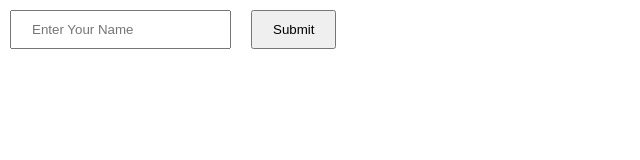
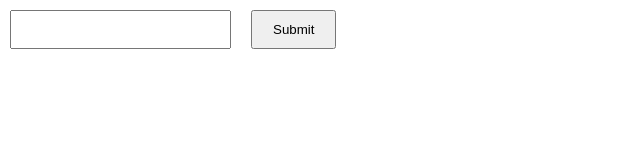
Before and after one commit to nidhi-webdev/ReactJs, a React (Vite) app in the folder Project/: page / in a window 1280 px wide. Shown: the top 160 px of the page, without its empty margins (0-640 px from the left). Built offline with nearby package versions, Linux system fonts and the light colour scheme.

Commit message:
Form Handling

```diff
--- a/Project/src/App.jsx
+++ b/Project/src/App.jsx
@@ -1,10 +1,14 @@
 import React from 'react'
+import { useState } from 'react'
 
 const App = () => {
+  const [name, setName] = useState(" ")
+
+
+
   const handleSubmit = (e) => {
     e.preventDefault()
-    console.log("Submitted");
-
+    console.log(name);
   }
 
 
@@ -13,7 +17,11 @@ const App = () => {
       <form onSubmit={(e) => {
         handleSubmit(e)
       }}>
-        <input type='text' placeholder='Enter Your Name' />
+        <input value={name}
+        onChange={(e) => {
+         setName(e.target.value)
+        }}
+        type='text' placeholder='Enter Your Name' />
 
         <button> Submit </button>
       </form>
```
